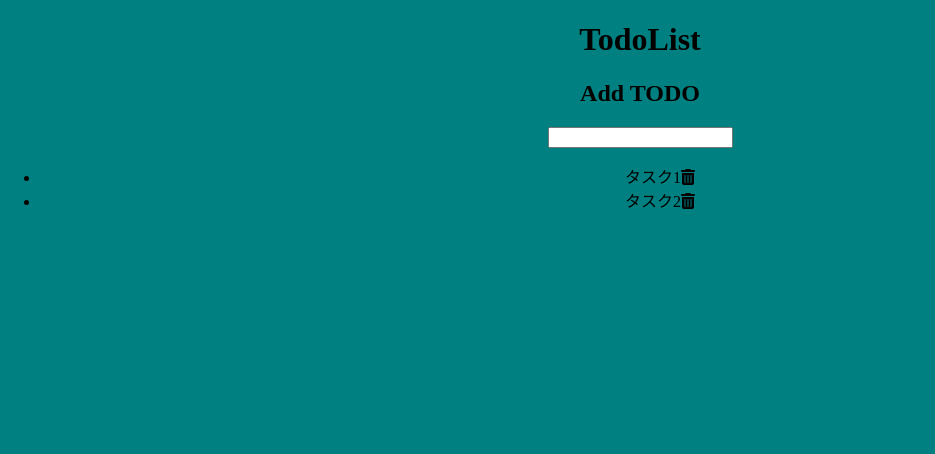
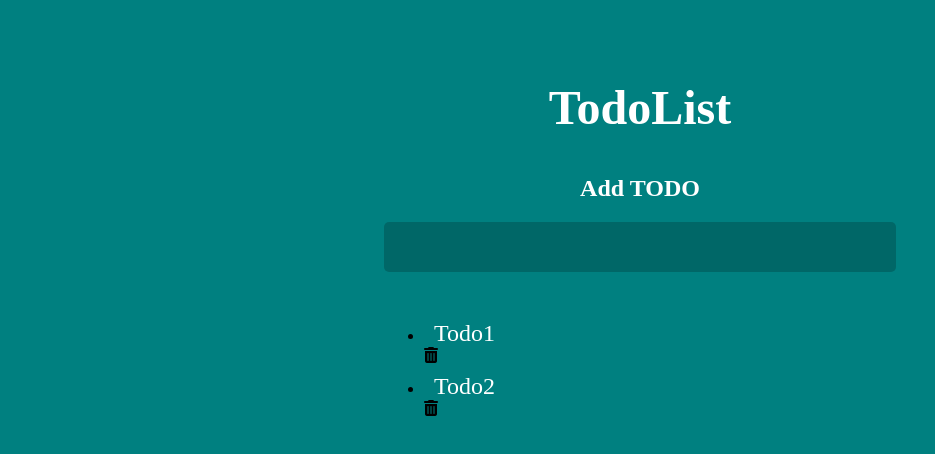
Before and after one commit to Marstach-svg/react-self-study, a React (Create React App) app in the folder raretech-react-todo/: page / in a window 1280 px wide. Shown: the top 454 px of the page, without its empty margins (0-935 px from the left). Built offline with nearby package versions, Linux system fonts and the light colour scheme.

Commit message:
レイアウト作成&モックをmapで表示

```diff
--- a/raretech-react-todo/src/App.css
+++ b/raretech-react-todo/src/App.css
@@ -1,3 +1,57 @@
 .App {
+  width: 50%;
+  margin: 80px auto;
+}
+
+.title {
   text-align: center;
+  font-family: "Times New Roman", Times, serif;
+  color: #fff;
+  font-size: 48px;
 }
+
+.common-area {
+  width:80%;
+  margin: 40px auto;
+}
+
+.add-title {
+  text-align: center;
+  color: #fff;
+}
+
+input[type="text"] {
+  color: white;
+  border: none;
+  background: rgba(0, 0, 0, 0.2);
+  width: 100%;
+  height: 50px;
+  padding: 10px;
+  box-sizing: border-box;
+  font-size: 20px;
+  font-family: "Times New Roman", Times, serif;
+  border-radius: 5px;
+}
+
+input[type="text"]::placeholder {
+  color: #c0c0c0;
+}
+
+.todo-task {
+  cursor: pointer;
+  display: block;
+  padding-top: 8px;
+  padding-left: 10px;
+  font-size: 24px;
+  font-family: "Times New Roman", Times, serif;
+  color: #fff;
+}
+
+.far {
+  cursor: pointer;
+  position: absolute;
+  top: 28px;
+  right: 10px;
+  width: 30px;
+  color: #ff9900;
+}
--- a/raretech-react-todo/src/App.jsx
+++ b/raretech-react-todo/src/App.jsx
@@ -1,26 +1,41 @@
+import React, { useState } from 'react';
 import './App.css';
 
+
+
+const initTodo = [
+  {
+    id: 1,
+    title: "Todo1",
+  },
+  {
+    id: 2,
+    title: "Todo2",
+  }
+]
+
 export const App = () => {
+  const [todoList, setTodoList] = React.useState(initTodo);
   return (
     <div className="App">
-      <h1>TodoList</h1>
+      <h1 className="title">TodoList</h1>
       {/* Todo追加領域 */}
-      <section>
-        <h2>Add TODO</h2>
+      <section className='common-area'>
+        <h2 className="add-title">Add TODO</h2>
         <input type="text" />
       </section>
 
       {/* Todo一覧表示領域 */}
-      <section>
-        <ul>
-          <li>
-            <span>タスク1</span>
-            <i className="fa-solid fa-trash-can"></i>
-          </li>
-          <li>
-            <span>タスク2</span>
-            <i className="fa-solid fa-trash-can"></i>
-          </li>
+      <section className='common-area'>
+        <ul className='todo-list'>
+          {todoList.map((todo) => {
+            return (
+              <li className='todo' key={todo.id}>
+                <span className='todo-task'>{todo.title}</span>
+                <i className="fa-solid fa-trash-can"></i>
+              </li>
+            );
+          })}
         </ul>
       </section>
 
```
Also changed, not shown: 1 other file (tests, documents, lock files or other folders).
